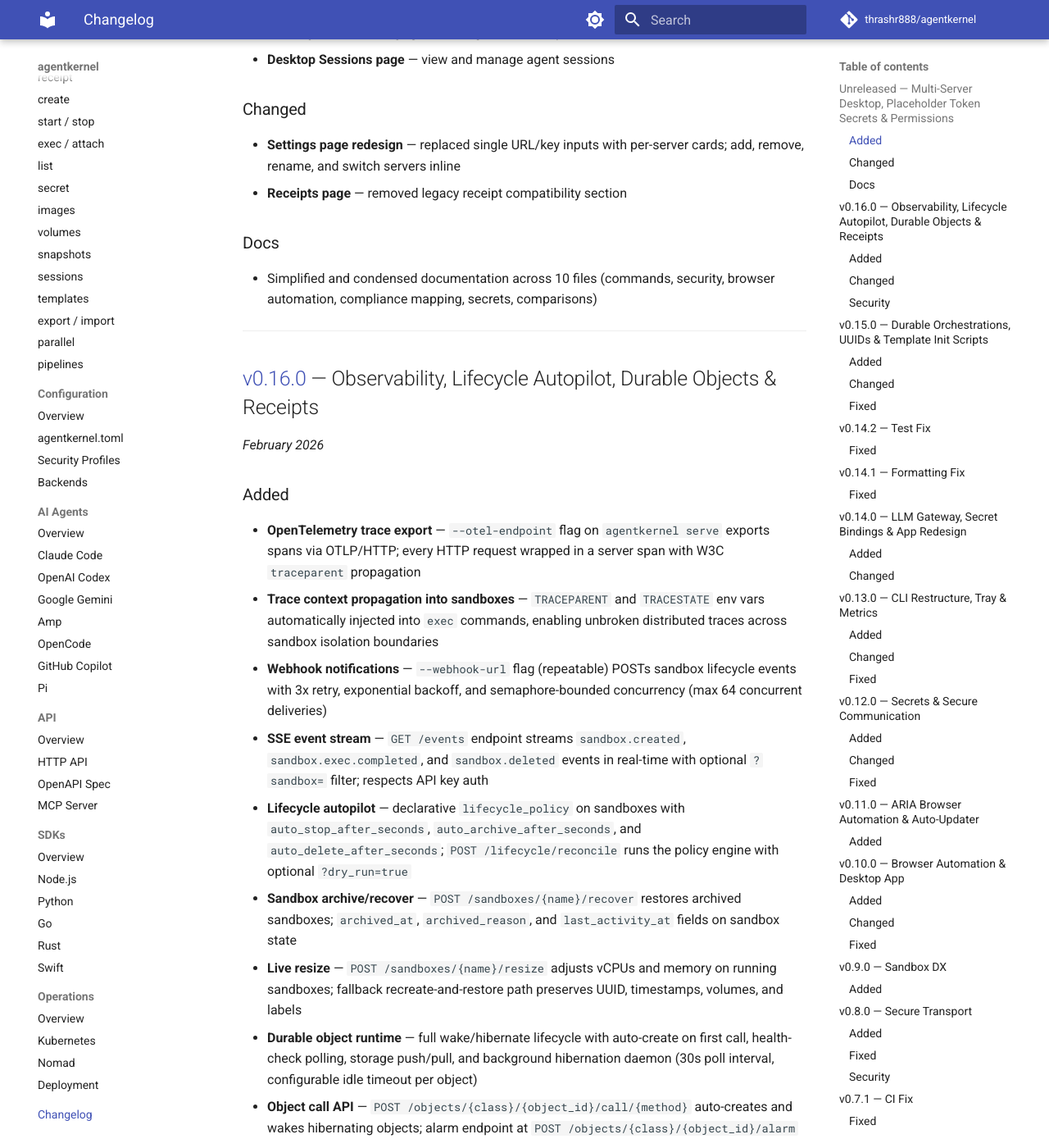
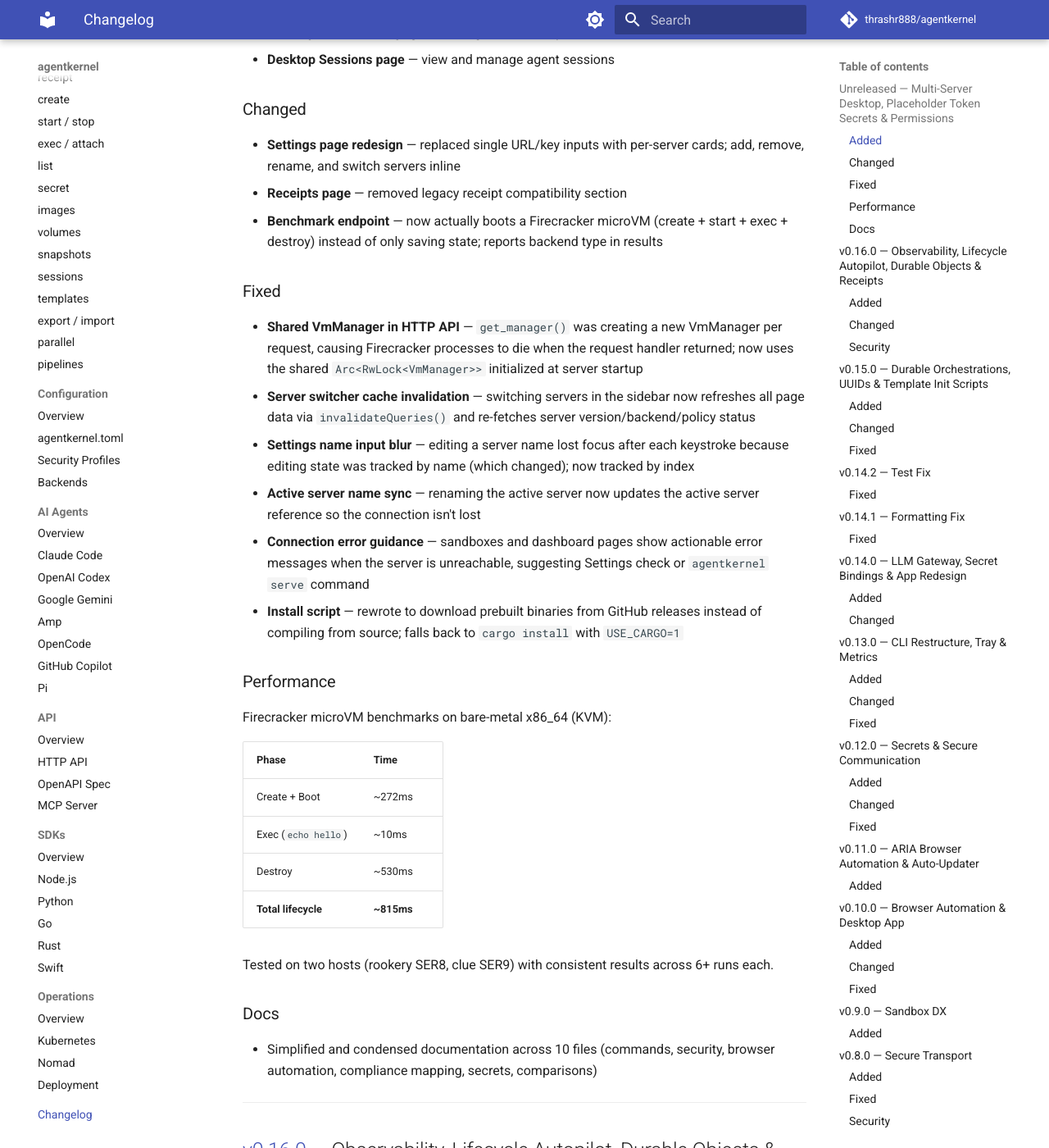
Before and after one commit to thrashr888/agentkernel, an MkDocs documentation site: the page built from docs/changelog.md, in a window 1280 px wide and 1400 px high, scrolled down 933 px. Shown: the whole window at 82% size. Built offline with MkDocs 1.6.1 and Material for MkDocs 9.7.7, drawn with Linux system fonts in a browser that asks for light colours; comment, search, counter and statistics services are not loaded.

Commit message:
docs: update changelog with benchmark results and session fixes
Co-Authored-By: Claude Opus 4.6 <noreply@anthropic.com>

```diff
--- a/docs/changelog.md
+++ b/docs/changelog.md
@@ -27,6 +27,29 @@ _March 2026_
 
 - **Settings page redesign** — replaced single URL/key inputs with per-server cards; add, remove, rename, and switch servers inline
 - **Receipts page** — removed legacy receipt compatibility section
+- **Benchmark endpoint** — now actually boots a Firecracker microVM (create + start + exec + destroy) instead of only saving state; reports backend type in results
+
+### Fixed
+
+- **Shared VmManager in HTTP API** — `get_manager()` was creating a new VmManager per request, causing Firecracker processes to die when the request handler returned; now uses the shared `Arc<RwLock<VmManager>>` initialized at server startup
+- **Server switcher cache invalidation** — switching servers in the sidebar now refreshes all page data via `invalidateQueries()` and re-fetches server version/backend/policy status
+- **Settings name input blur** — editing a server name lost focus after each keystroke because editing state was tracked by name (which changed); now tracked by index
+- **Active server name sync** — renaming the active server now updates the active server reference so the connection isn't lost
+- **Connection error guidance** — sandboxes and dashboard pages show actionable error messages when the server is unreachable, suggesting Settings check or `agentkernel serve` command
+- **Install script** — rewrote to download prebuilt binaries from GitHub releases instead of compiling from source; falls back to `cargo install` with `USE_CARGO=1`
+
+### Performance
+
+Firecracker microVM benchmarks on bare-metal x86_64 (KVM):
+
+| Phase | Time |
+|-------|------|
+| Create + Boot | ~272ms |
+| Exec (`echo hello`) | ~10ms |
+| Destroy | ~530ms |
+| **Total lifecycle** | **~815ms** |
+
+Tested on two hosts (rookery SER8, clue SER9) with consistent results across 6+ runs each.
 
 ### Docs
 
```
